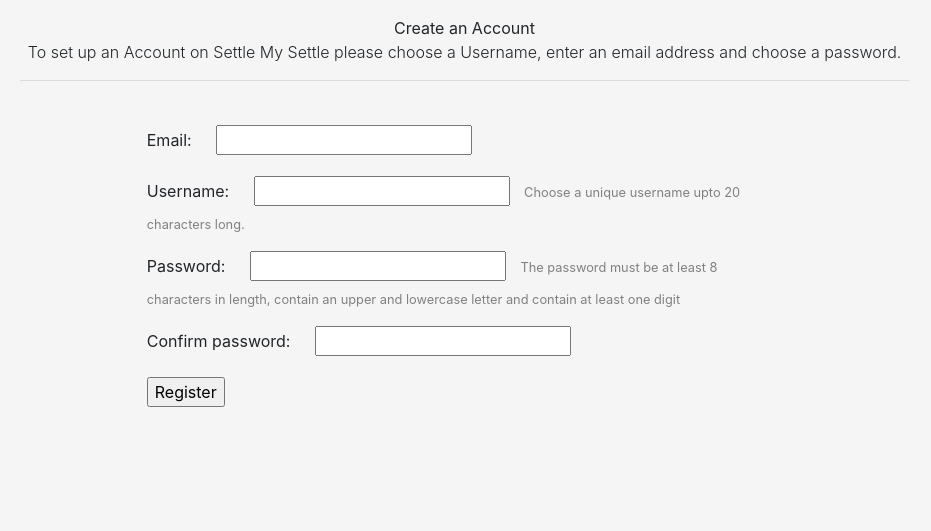
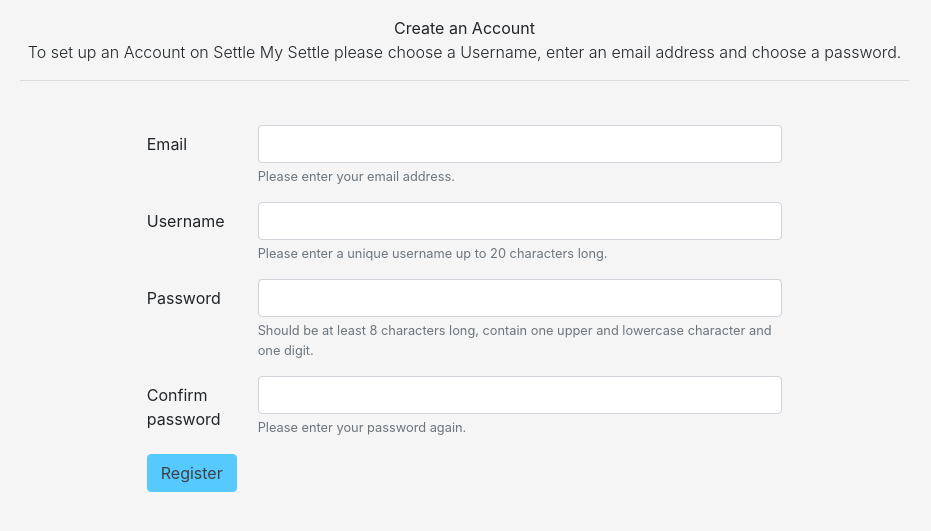
Before and after one commit to settlemysettle/SettleMySettle, a Django app: page /settle/register/ in a window 1280 px wide. Shown: the part 64-595 px from the top of the page, without its empty margins (173-1104 px from the left). Run offline with Django 3.2, Linux system fonts and the light colour scheme; some libraries are stand-ins or nearby versions.

Commit message:
Sign up form looks nice now

```diff
--- a/settle/views.py
+++ b/settle/views.py
@@ -262,7 +262,7 @@ def signup(request):
                 # Else add the errors to the form
                 signup_form.add_error('password', e)
                 # Return the falied form
-                return render(request, 'settle/register.html', {'form': signup_form, 'registered': registered})
+                return render(request, 'settle/register.html', {'signup_form': signup_form, 'registered': registered})
             # Save the new user
             newUser.password = make_password(password, hasher="pbkdf2_sha256")
             newUser.save()
@@ -279,7 +279,7 @@ def signup(request):
         # Give it back an empty form
         signup_form = SignupForm()
 
-    return render(request, 'settle/register.html', {'form': signup_form, 'registered': registered})
+    return render(request, 'settle/register.html', {'signup_form': signup_form, 'registered': registered})
 
 
 def user_login(request):
--- a/templates/settle/register.html
+++ b/templates/settle/register.html
@@ -8,37 +8,77 @@
 
 {% block body_block %}
 <div class="page-title-div">
-        <p class="page-title">Create an Account</p>
-        To set up an Account on Settle My Settle please choose a Username, enter an email address and choose a password.
-    </div>
-<hr class="pb-1" style="width:70%"/>
+    <p class="page-title">Create an Account</p>
+    To set up an Account on Settle My Settle please choose a Username, enter an email address and choose a password.
+</div>
+<hr class="pb-1" style="width:70%" />
 <br />
 
 <div style="margin:auto;width:50%;" align="center">
     <div align="left">
+        {% if signup_form.errors %}
+        {% for field in signup_form %}
+        {% for error in field.errors %}
+        <div class="alert alert-danger">
+            <strong>{{ field.name }} - {{ error|escape }}</strong>
+        </div>
+        {% endfor %}
+        {% endfor %}
+        {% for error in signup_form.non_field_errors %}
+        <div class="alert alert-danger">
+            <strong>{{ error|escape }}</strong>
+        </div>
+        {% endfor %}
+        {% endif %}
+
         {% if user.is_authenticated %}
-        <strong><br /> have already signed up</strong> <br></strong>
+        <strong><br />You have already signed up</strong> <br></strong>
         <a href="{% url 'index' %}">Click here to return to the homepage.</a><br />
         {% else %}
         <form id="signup_form" method="post" action="{% url 'register' %}" enctype="multipart.form-data">
 
             {% csrf_token %}
-            {% for field in form %}
-            <p>
-                <span style="padding-right:20px">
-                    {{ field.label_tag }}
-                </span>
-                {{ field }}
-                {% if field.help_text %}
-                <small style="color: grey;padding-left: 10px">{{ field.help_text }}</small>
-                {% endif %}
-                {% for error in field.errors %}
-                <p style="color: red">{{ error }}</p>
-                {% endfor %}
-            </p>
-            {% endfor %}
-
-            <input type="submit" name="submit" value="Register"/>
+            <div class="form-group row">
+                <label for="email_in" class="col-sm-2 col-form-label">Email</label>
+                <div class="col-sm-10">
+                    <input type="text" class="form-control" id="email_in" name="email"
+                        aria-describedby="em_help_block"></input>
+                    <small id="em_help_block" class="form-text text-muted">
+                        Please enter your email address.
+                    </small>
+                </div>
+            </div>
+            <div class="form-group row">
+                <label for="un_in" class="col-sm-2 col-form-label">Username</label>
+                <div class="col-sm-10">
+                    <input type="text" class="form-control" id="un_in" name="username"
+                        aria-describedby="un_help_block"></input>
+                    <small id="un_help_block" class="form-text text-muted">
+                        Please enter a unique username up to 20 characters long.
+                    </small>
+                </div>
+            </div>
+            <div class="form-group row">
+                <label for="pw_in" class="col-sm-2 col-form-label">Password</label>
+                <div class="col-sm-10">
+                    <input type="password" class="form-control" id="pw_in" name="password"
+                        aria-describedby="pw_help_block"></input>
+                    <small id="pw_help_block" class="form-text text-muted">
+                        Should be at least 8 characters long, contain one upper and lowercase character and one digit.
+                    </small>
+                </div>
+            </div>
+            <div class="form-group row">
+                <label for="pwc_in" class="col-sm-2 col-form-label">Confirm password</label>
+                <div class="col-sm-10">
+                    <input type="password" class="form-control" id="pwc_in" name="confirm_password"
+                        aria-describedby="cp_help_block"></input>
+                    <small id="cp_help_block" class="form-text text-muted">
+                        Please enter your password again.
+                    </small>
+                </div>
+            </div>
+            <button class="btn btn-primary" type="submit" name="submit">Register</button>
         </form>
         {% endif %}
     </div>
--- a/templates/settle/upload.html
+++ b/templates/settle/upload.html
@@ -68,7 +68,8 @@
 
         <div class="form-group">
             <label for="exampleFormControlTextarea1">Enter a Comment</label>
-            <textarea class="form-control" id="exampleFormControlTextarea1" name="description" rows="3"></textarea>
+            <textarea class="form-control" id="exampleFormControlTextarea1" maxlength="300" name="description"
+                rows="3"></textarea>
         </div>
         <button type="submit" class="btn btn-primary">Upload!</button>
     </form>
```
